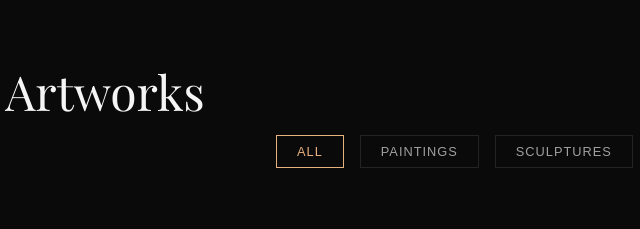
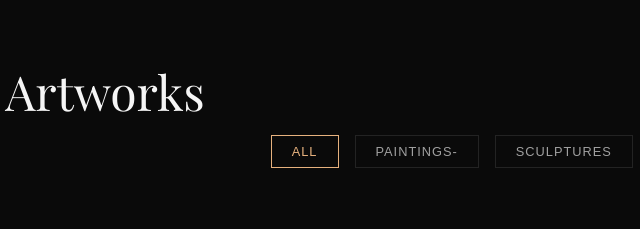
Before and after one commit to Cenx-bash/Art-Gallery, a plain HTML site: page index.html in a window 1280 px wide. Shown: the part 1780-2009 px from the top of the page, 281-921 px from the left. Drawn offline with nearby package versions, Linux system fonts and the light colour scheme.

Commit message:
Added artwork

```diff
--- a/index.html
+++ b/index.html
@@ -127,7 +127,7 @@
                 <h2 class="section-title">Featured Artworks</h2>
                 <div class="filter-buttons">
                     <button class="filter-btn active" data-filter="all">All</button>
-                    <button class="filter-btn" data-filter="painting">Paintings</button>
+                    <button class="filter-btn" data-filter="painting">Paintings-</button>
                     <button class="filter-btn" data-filter="sculpture">Sculptures</button>
                     <button class="filter-btn" data-filter="digital">Digital</button>
                     <button class="filter-btn" data-filter="photography">Photography</button>
--- a/script.js
+++ b/script.js
@@ -99,6 +99,18 @@ const artworks = [
         medium: "Oil on canvas",
         dimensions: "80 × 50 cm",
         year: "October 2021"
+    },
+    //modularized version
+    {
+        id: 10,
+        title: "Tahimik na Gabi sa Bitak na Bato",
+        artist: "Vincent lleva",
+        category: "painting",
+        image: "resources/images/TahimikNaGabi.webp",
+        description: "Minimalist landscape photography exploring the boundary between earth and sky.",
+        medium: "Oil on canvas",
+        dimensions: "80 × 50 cm",
+        year: "2024"
     }
 
 ];
```
Also changed, not shown: Resources/images/TahimikNaGabi.webp (added).
